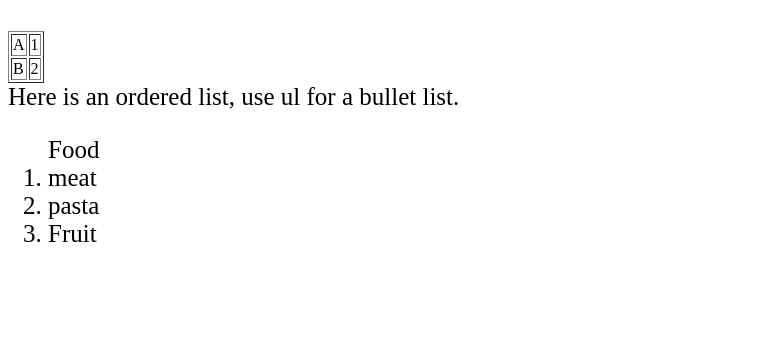
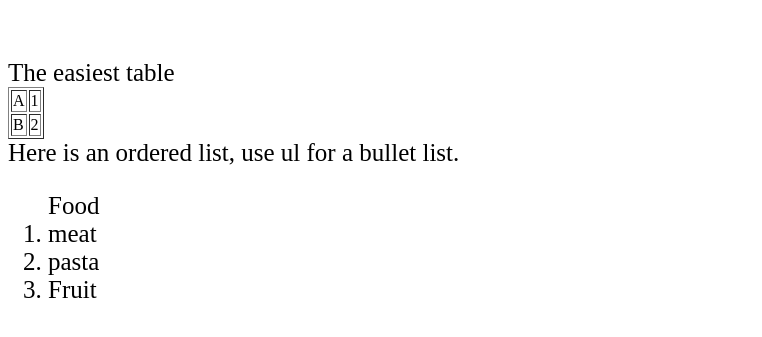
Before and after one commit to PRYSE/j11-table-list-pgb-helloworld, a plain HTML site: page index.html in a window 1280 px wide. Shown: the part 69-406 px from the top of the page, without its empty margins (0-762 px from the left). Drawn offline with Linux system fonts and the light colour scheme.

Commit message:
Update index.html

```diff
--- a/index.html
+++ b/index.html
@@ -3,7 +3,9 @@
 
 
 <h1>Table, List Example Hello World</h1>
+<br>
 
+The easiest table<br>
 <table border=1>
 <tr><td>A</td><td>1</td></tr>
 <tr><td>B</td><td>2</td></tr>
@@ -11,7 +13,7 @@
 
 Here is an ordered list, use ul for a bullet list.
 <ol>Food
-<li> meat
+<li>meat
 <li>pasta
 <li>Fruit
 </ol>
```
